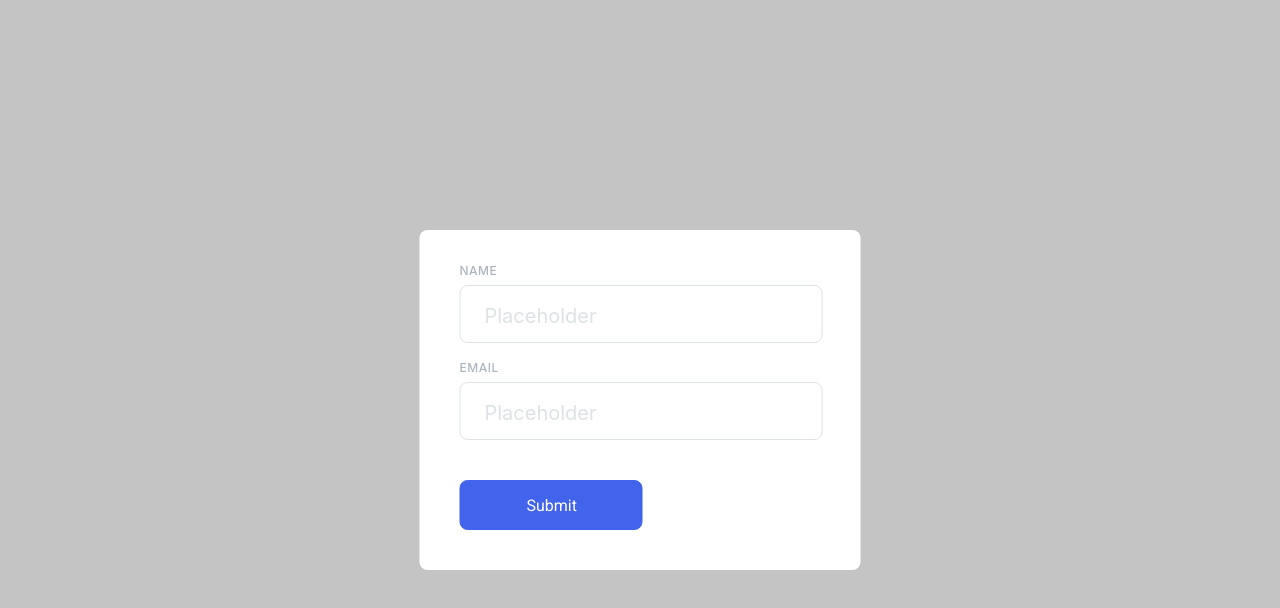
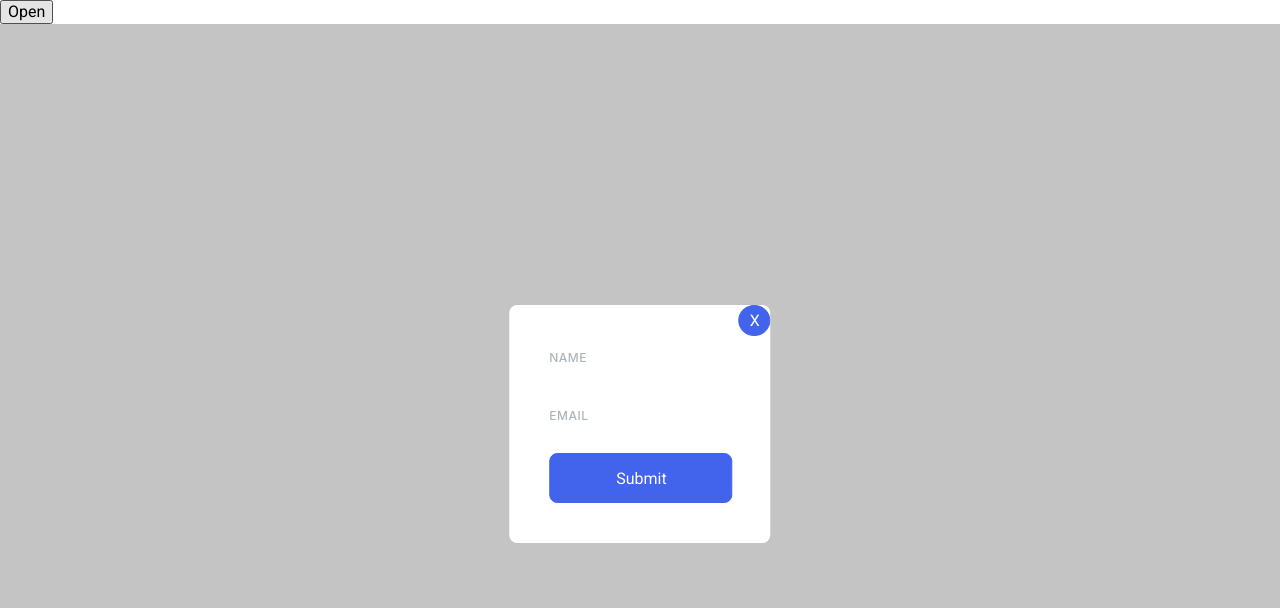
Before and after one commit to js-tasks-ru/htmlcss-20231027_daniilk, a website: page 05-lection3/02-modal/index.html in a window 1280 px wide. Drawn offline with Linux system fonts and the light colour scheme.

Commit message:
add fixed

```diff
--- a/05-lection3/02-modal/index.html
+++ b/05-lection3/02-modal/index.html
@@ -6,19 +6,22 @@
         <link rel="stylesheet" href="./modal.css">
         <title>Modal</title>
     </head>
+
     <body>
-        <div class="modal">
+        <button id="modal-open" >Open</button>
+        <div class="modal" id="modal">
             <div class="modal__window">
+                <button class="modal__button modal__button_close" id="modal-close">X</button>
                 <div class="modal__name modal__data">
-                    <label for="name" class="modal__lebel">NAME</label>
-                    <input type="text" name="login" id="name" placeholder="Placeholder" class="modal__input modal__input-pass">
+                    <p class="modal__lebel">NAME</p>
+
                 </div>
                 <div class="modal__email modal__data">
-                    <label for="email" class="modal__lebel">EMAIL</label>
-                    <input type="email" name="email" id="email" placeholder="Placeholder" class="modal__input modal__input-email" >
+                    <p  class="modal__lebel">EMAIL</p>
+
                 </div>
                 <div class="modal__btn">
-                    <input type="submit" value="Submit" class="modal__submit">
+                    <button  class="modal__button modal__button_submit"> Submit</button>
                 </div>
             </div>
         </div>
--- a/05-lection3/02-modal/modal.css
+++ b/05-lection3/02-modal/modal.css
@@ -3,6 +3,8 @@
   height: 100vh;
   /* transform: translateY(-50%); */
   background-color: var(--color-back-modal);
+  position: fixed;
+  /* display: none; */
 }
 .modal__window {
   position: absolute;
@@ -21,9 +23,7 @@
   gap: 5px;
   margin-bottom: 16px;
 }
-.modal__input-email {
-  margin-bottom: 24px;
-}
+
 
 .modal__lebel {
   font-family: Inter;
@@ -36,7 +36,51 @@
   color: var(--color-modal-title);
 }
 
-.modal__input {
+
+
+.modal__button {
+  border: 1px solid var(--color-modal-btn);
+  border-radius: 8px;
+  background-color: var(--color-modal-btn);
+  color: var(--white);
+
+  text-align: center;
+  font-family: Roboto;
+  font-size: 16px;
+  font-style: normal;
+  font-weight: 400; /* в макете 500, но внешне в браузере больше похоже на 400*/
+  line-height: normal;
+}
+
+.modal__button_submit {
+   padding: 15px 65px 14px 66px;
+}
+
+.modal__button_close {
+  border-radius: 50%;
+  position: absolute;
+  top: 0px;
+  right: 0px;
+  padding: 5px 10px;
+}
+
+.modal__button_close:hover {
+  background-color: blue;
+  border-color: rgb(2, 2, 192);
+  cursor: pointer;
+}
+
+.modal__button_close:active {
+ background-color: rgb(0, 140, 255);
+ border-color: rgb(0, 140, 255);
+}
+
+
+/* .modal__input-email {
+  margin-bottom: 24px;
+} */
+
+/* .modal__input {
   border: 1px solid var(--color-placeholder);
   border-radius: 8px;
   padding: 17px 24px 13px 24px;
@@ -44,21 +88,9 @@
   font-size: 20px;
   font-style: normal;
   font-weight: 400;
-  line-height: 26px; /* 130% */
-}
-.modal__input::placeholder {
+  line-height: 26px;
+} */
+
+/* .modal__input::placeholder {
   color: var(--color-placeholder);
-}
-.modal__submit {
-  border: 1px solid var(--color-modal-btn);
-  border-radius: 8px;
-  background-color: var(--color-modal-btn);
-  color: var(--white);
-  padding: 15px 65px 14px 66px;
-  text-align: center;
-  font-family: Roboto;
-  font-size: 16px;
-  font-style: normal;
-  font-weight: 400; /* в макете 500, но внешне в браузере больше похоже на 400*/
-  line-height: normal;
-}
+} */
```
